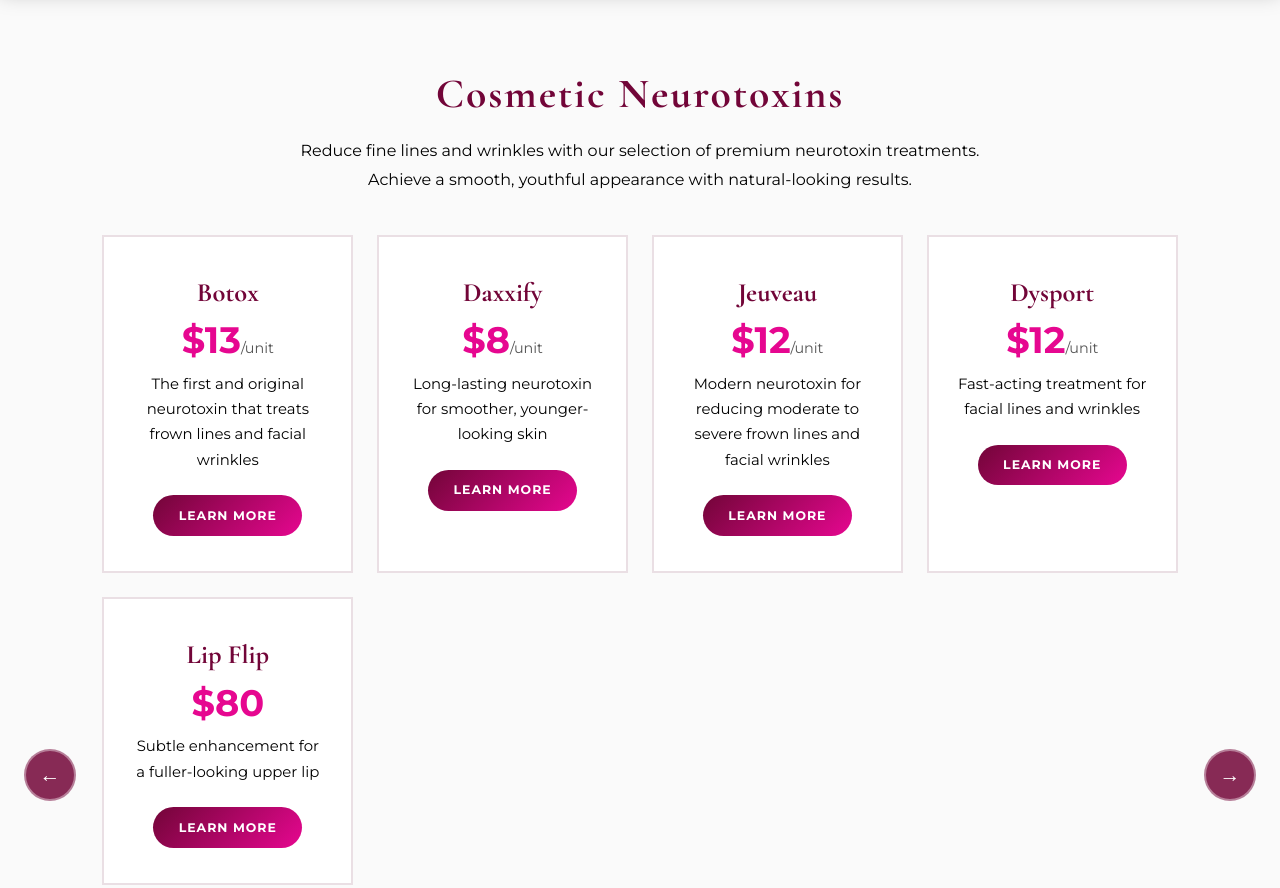
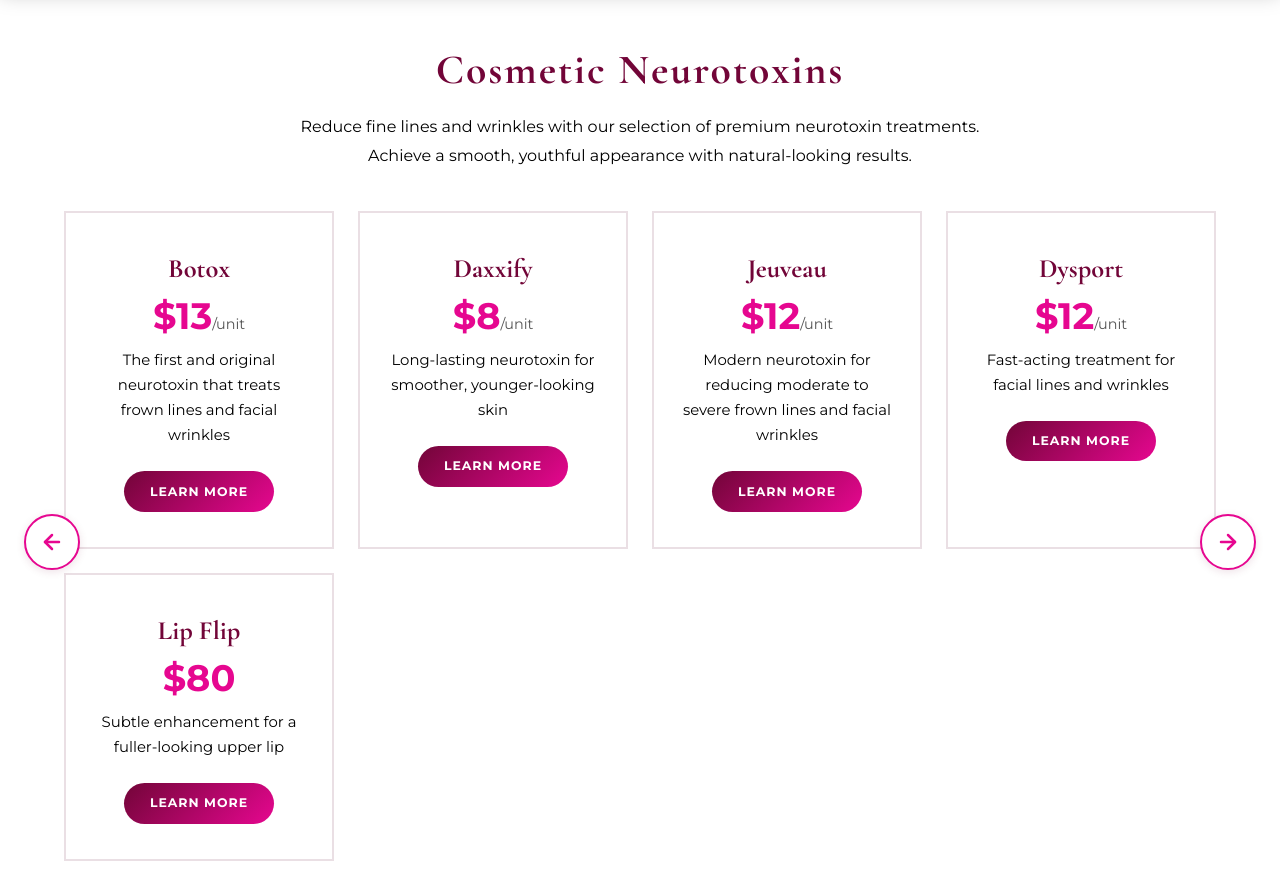
Before and after one commit to drewdavis007/BMMA, a website: page public/services.html in a window 1280 px wide. Shown: the part 760-1648 px from the top of the page. Drawn offline with nearby package versions, Linux system fonts and the light colour scheme.

Commit message:
revamped logic for arrows on services

```diff
--- a/public/services.html
+++ b/public/services.html
@@ -48,44 +48,107 @@
             background: rgba(255,255,255,0.08);
         }
 
-        /* ── CAROUSEL ── */
-        .carousel-outer { position: relative; overflow: hidden; background: #fafafa; }
+        /* ── SLIDE PANEL APPROACH ──────────────────────────────────────
+           Each .carousel-slide is a full-width panel. Only the active
+           slide is shown (display:block); all others are hidden. This
+           gives each slide its own natural height and keeps the arrow
+           controls inside the slide so they move with the content.
+           A CSS fade handles the transition — no translateX needed.
+        ─────────────────────────────────────────────────────────────── */
 
+        .carousel-outer {
+            background: #fafafa;
+            position: relative; /* overlay anchor */
+        }
+
+        /* All slides hidden by default; JS adds .active to the current one */
+        .carousel-slide {
+            display: none;
+            padding: 3rem 5% 3rem;
+            box-sizing: border-box;
+            animation: slideIn 0.35s ease;
+        }
+        .carousel-slide.active {
+            display: block;
+        }
+        .carousel-slide:nth-child(even) { background: white; }
+        .carousel-slide:nth-child(odd)  { background: #fafafa; }
+
+        @keyframes slideIn {
+            from { opacity: 0; transform: translateY(6px); }
+            to   { opacity: 1; transform: translateY(0);   }
+        }
+
+        /* ── CAROUSEL CONTROLS OVERLAY ─────────────────────────────────
+           .carousel-controls is position:absolute over .carousel-outer.
+           pointer-events:none on the overlay; pointer-events:auto on buttons.
+           Left arrow anchored with left:, right arrow anchored with right:.
+           They CANNOT collapse onto each other — independent anchors.
+           Vertical center is set by JS measuring the active slide's card group.
+        ─────────────────────────────────────────────────────────────── */
+
+        .carousel-controls {
+            position: absolute;
+            inset: 0;
+            pointer-events: none;
+            z-index: 10;
+        }
+
+        /* Single authoritative arrow definition */
         .carousel-arrow {
             position: absolute;
-            top: 50%;
-            transform: translateY(-50%);
-            z-index: 10;
-            width: 52px; height: 52px;
+            pointer-events: auto;
+            /* Size — visible circle */
+            width: 56px;
+            height: 56px;
             border-radius: 50%;
-            background: rgba(114,5,56,0.85);
-            border: 2px solid rgba(255,255,255,0.4);
-            color: white;
-            font-size: 1.3rem;
-            cursor: pointer;
+            /* Style — matches site aesthetic */
+            background: white;
+            border: 2px solid #E60790;
+            color: #E60790;
+            box-shadow: 0 2px 8px rgba(114,5,56,0.12);
+            /* Center the SVG icon */
             display: flex;
             align-items: center;
             justify-content: center;
-            transition: all 0.3s;
-            backdrop-filter: blur(4px);
+            /* Vertical position set by JS via --arrow-top */
+            top: var(--arrow-top, 50%);
+            transform: translateY(-50%);
+            cursor: pointer;
+            transition: background 0.2s, box-shadow 0.2s, transform 0.18s;
         }
-        .carousel-arrow:hover { background: #E60790; border-color: white; box-shadow: 0 8px 25px rgba(230,7,144,0.5); }
-        .carousel-arrow.left  { left: 1.5rem; }
-        .carousel-arrow.right { right: 1.5rem; }
+        .carousel-arrow svg {
+            display: block;
+            width: 24px;
+            height: 24px;
+            flex-shrink: 0;
+        }
+        /* Independent horizontal anchors — these CANNOT be on the same side */
+        .carousel-arrow.left  { left: 24px; }
+        .carousel-arrow.right { right: 24px; }
 
-        .carousel-track {
-            display: flex;
-            transition: transform 0.55s cubic-bezier(0.4,0,0.2,1);
-            will-change: transform;
+        .carousel-arrow:hover {
+            background: rgba(230,7,144,0.06);
+            box-shadow: 0 0 0 4px rgba(230,7,144,0.15), 0 2px 10px rgba(114,5,56,0.15);
+            transform: translateY(-50%) scale(1.06);
+        }
+        .carousel-arrow:focus-visible {
+            outline: 2px solid #E60790;
+            outline-offset: 3px;
+        }
+        /* Brief fade during slide transition — set by JS */
+        .carousel-arrow.transitioning {
+            opacity: 0;
+            pointer-events: none;
         }
 
-        .carousel-slide {
-            min-width: 100%;
-            padding: 4.5rem 8%;
-            box-sizing: border-box;
+        @media (max-width: 768px) {
+            .carousel-arrow        { width: 44px; height: 44px; }
+            .carousel-arrow svg    { width: 20px; height: 20px; }
+            .carousel-arrow.left   { left: 8px; }
+            .carousel-arrow.right  { right: 8px; }
+            .carousel-slide        { padding: 2.5rem 3% 2.5rem; }
         }
-        .carousel-slide:nth-child(even) { background: white; }
-        .carousel-slide:nth-child(odd)  { background: #fafafa; }
 
         /* ── HEADERS ── */
         .category-header { max-width: 1200px; margin: 0 auto 2.5rem; text-align: center; }
@@ -182,9 +245,7 @@
         .nav-social-link::after { display: none !important; }
 
         @media (max-width: 768px) {
-            .carousel-slide { padding: 3rem 5%; }
             .pricing-grid { grid-template-columns: 1fr; }
-            .carousel-arrow { display: none; }
             .tiers-grid { grid-template-columns: repeat(2,1fr); }
         }
         @media (max-width: 480px) { .tiers-grid { grid-template-columns: 1fr; } }
@@ -254,10 +315,23 @@
 
     <!-- Carousel -->
     <div class="carousel-outer" id="carouselOuter">
-        <button class="carousel-arrow left"  id="arrowLeft"  aria-label="Previous slide">&#8592;</button>
-        <button class="carousel-arrow right" id="arrowRight" aria-label="Next slide">&#8594;</button>
 
-        <div class="carousel-track" id="carouselTrack">
+        <!-- Dedicated control overlay — never inside the track -->
+        <div class="carousel-controls">
+            <button class="carousel-arrow left" id="arrowLeft" aria-label="Previous slide">
+                <svg viewBox="0 0 24 24" width="24" height="24" fill="none" stroke="currentColor" stroke-width="2.5" stroke-linecap="round" stroke-linejoin="round" aria-hidden="true">
+                    <line x1="19" y1="12" x2="5" y2="12"></line>
+                    <polyline points="12 19 5 12 12 5"></polyline>
+                </svg>
+            </button>
+            <button class="carousel-arrow right" id="arrowRight" aria-label="Next slide">
+                <svg viewBox="0 0 24 24" width="24" height="24" fill="none" stroke="currentColor" stroke-width="2.5" stroke-linecap="round" stroke-linejoin="round" aria-hidden="true">
+                    <line x1="5" y1="12" x2="19" y2="12"></line>
+                    <polyline points="12 5 19 12 12 19"></polyline>
+                </svg>
+            </button>
+        </div>
+
 
             <!-- SLIDE 0 — Neurotoxins -->
             <div class="carousel-slide">
@@ -614,7 +688,6 @@
                 </div>
             </div>
 
-        </div><!-- end track -->
     </div><!-- end carousel-outer -->
 
 
@@ -667,6 +740,7 @@
                 </div>
                 <p style="margin-top:2rem;"><strong>Botox Parties Available!</strong><br>Contact us for details</p>
             </div>
+            </div>
         </div>
         <div class="footer-bottom">
             <p>&copy; 2026 Beautiful Minds Medical Aesthetics. All rights reserved.</p>
@@ -683,51 +757,96 @@
     <script src="js/main.js"></script>
     <script>
     (function () {
-        const SLIDE_COUNT = 11;
+        var SLIDE_COUNT = 11;
+        var outer    = document.getElementById('carouselOuter');
+        var arrowL   = document.getElementById('arrowLeft');
+        var arrowR   = document.getElementById('arrowRight');
+        var jumpBtns = document.querySelectorAll('.jump-nav button');
+        var slides   = outer.querySelectorAll('.carousel-slide');
 
-        const track    = document.getElementById('carouselTrack');
-        const arrowL   = document.getElementById('arrowLeft');
-        const arrowR   = document.getElementById('arrowRight');
-        const jumpBtns = document.querySelectorAll('.jump-nav button');
+        var current = 0;
 
-        let current = 0;
-
-        // Restore slide from sessionStorage (cross-page deep links)
-        const stored = sessionStorage.getItem('bmma_slide');
+        // Restore from sessionStorage (cross-page deep links)
+        var stored = sessionStorage.getItem('bmma_slide');
         if (stored !== null) {
             current = parseInt(stored, 10);
             sessionStorage.removeItem('bmma_slide');
         }
 
+        /* positionArrows()
+           Measures the active slide's card group and sets --arrow-top
+           on .carousel-outer so both arrows vertically center on the cards.
+           Reference: .pricing-grid / .tiers-grid elements.
+           For multi-grid slides spans first-grid-top to last-grid-bottom. */
+        function positionArrows() {
+            var slide     = slides[current];
+            var outerRect = outer.getBoundingClientRect();
+            var grids     = slide.querySelectorAll('.pricing-grid, .tiers-grid');
+            var refTop, refBottom;
+
+            if (grids.length > 0) {
+                refTop    = grids[0].getBoundingClientRect().top;
+                refBottom = grids[grids.length - 1].getBoundingClientRect().bottom;
+            } else {
+                // Fallback: center on category-header
+                var hdr = slide.querySelector('.category-header');
+                if (hdr) {
+                    var r = hdr.getBoundingClientRect();
+                    refTop = r.top; refBottom = r.bottom;
+                } else {
+                    refTop = outerRect.top; refBottom = outerRect.bottom;
+                }
+            }
+
+            var midRelative = ((refTop + refBottom) / 2) - outerRect.top;
+            outer.style.setProperty('--arrow-top', midRelative + 'px');
+        }
+
         function render() {
-            track.style.transform = 'translateX(-' + (current * 100) + '%)';
+            slides.forEach(function(s, i) {
+                s.classList.toggle('active', i === current);
+            });
             jumpBtns.forEach(function(b) {
                 b.classList.toggle('active', parseInt(b.dataset.slide, 10) === current);
             });
+            requestAnimationFrame(positionArrows);
         }
 
         function goTo(index) {
-            // Wrap: left on first goes to last, right on last goes to first
-            current = ((index % SLIDE_COUNT) + SLIDE_COUNT) % SLIDE_COUNT;
-            render();
+            // Brief fade so arrows feel attached to the changing service
+            arrowL.classList.add('transitioning');
+            arrowR.classList.add('transitioning');
+            setTimeout(function() {
+                current = ((index % SLIDE_COUNT) + SLIDE_COUNT) % SLIDE_COUNT;
+                render();
+                arrowL.classList.remove('transitioning');
+                arrowR.classList.remove('transitioning');
+            }, 180);
         }
 
-        // Arrow clicks
+        // Arrow buttons — wired directly by ID, NOT event delegation on track
         arrowL.addEventListener('click', function() { goTo(current - 1); });
         arrowR.addEventListener('click', function() { goTo(current + 1); });
 
-        // Jump nav buttons
+        // Jump nav
         jumpBtns.forEach(function(btn) {
-            btn.addEventListener('click', function() { goTo(parseInt(btn.dataset.slide, 10)); });
+            btn.addEventListener('click', function() {
+                goTo(parseInt(btn.dataset.slide, 10));
+            });
         });
 
-        // Dropdown deep links (cross-page navigation into a specific slide)
+        // Dropdown deep links
         document.querySelectorAll('.dropdown-menu a[data-slide]').forEach(function(link) {
             link.addEventListener('click', function(e) {
                 e.preventDefault();
-                document.getElementById('carouselOuter').scrollIntoView({ behavior: 'smooth', block: 'start' });
+                outer.scrollIntoView({ behavior: 'smooth', block: 'start' });
                 goTo(parseInt(link.dataset.slide, 10));
             });
+        });
+
+        // Re-measure on resize
+        window.addEventListener('resize', function() {
+            requestAnimationFrame(positionArrows);
         });
 
         render();
```
